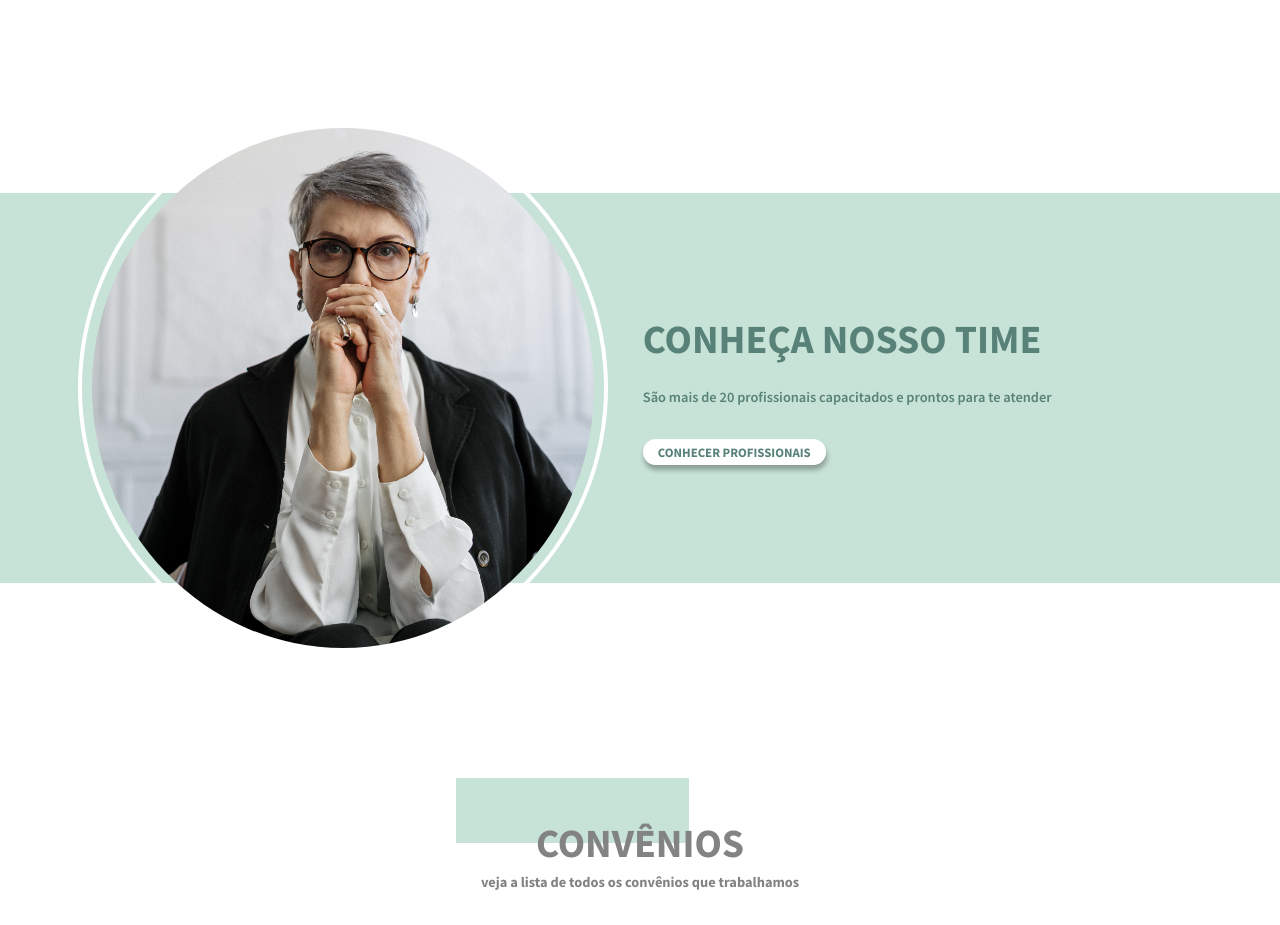
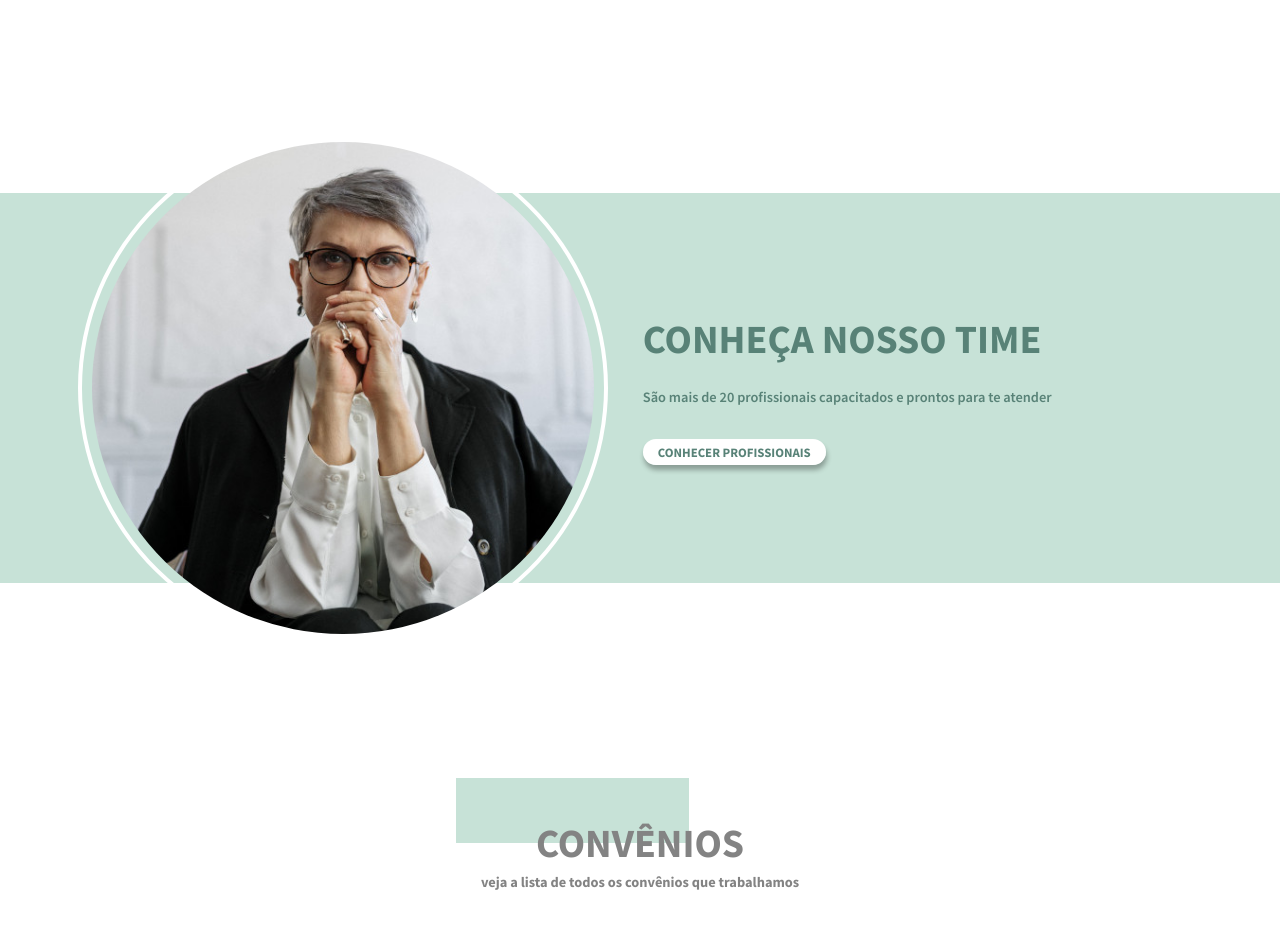
Before and after one commit to yuridamata/clifali_gatsby, a Gatsby site: page / in a window 1280 px wide. Shown: the part 3400-4325 px from the top of the page. Built offline with nearby package versions, Linux system fonts and the light colour scheme; Gatsby itself is replaced by a stand-in of ours.

Commit message:
ajustes de imagens e css da section time

```diff
--- a/src/components/SectionTime/index.js
+++ b/src/components/SectionTime/index.js
@@ -11,7 +11,8 @@ const SectionTime = () => {
 				<div className={styles.time_content}>
 					<div className={styles.image_time}>
 						<StaticImage
-							src="../../images/psicologa.jpg"
+							src="../../images/psicologa2.jpg"
+							// src="../../images/psicologa.jpg"
 							alt="image_principal_time"
 							quality={95}
 							formats={["auto", "webp", "avif"]}
```
Also changed, not shown: src/images/psicologa2.jpg (added).
